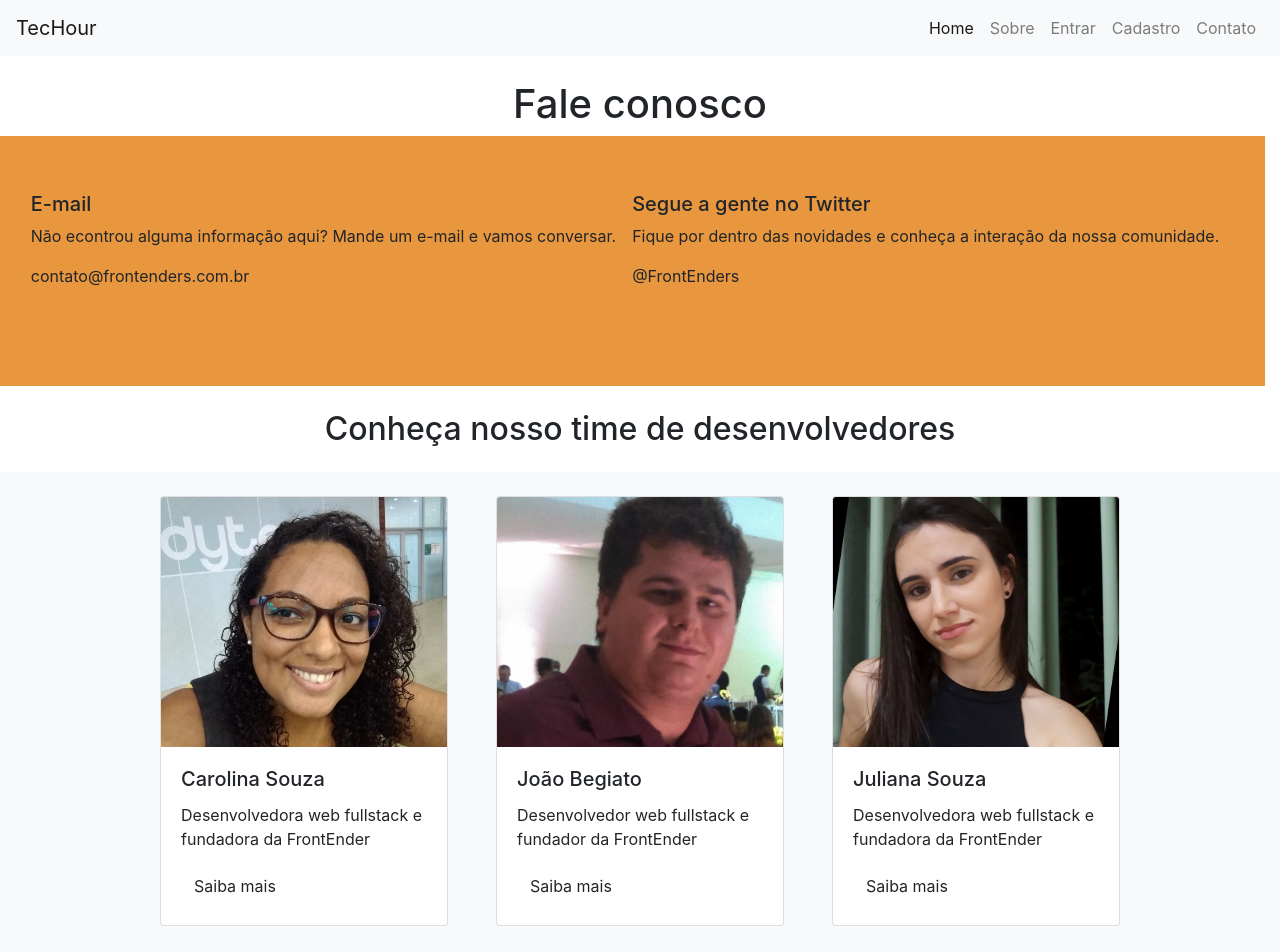
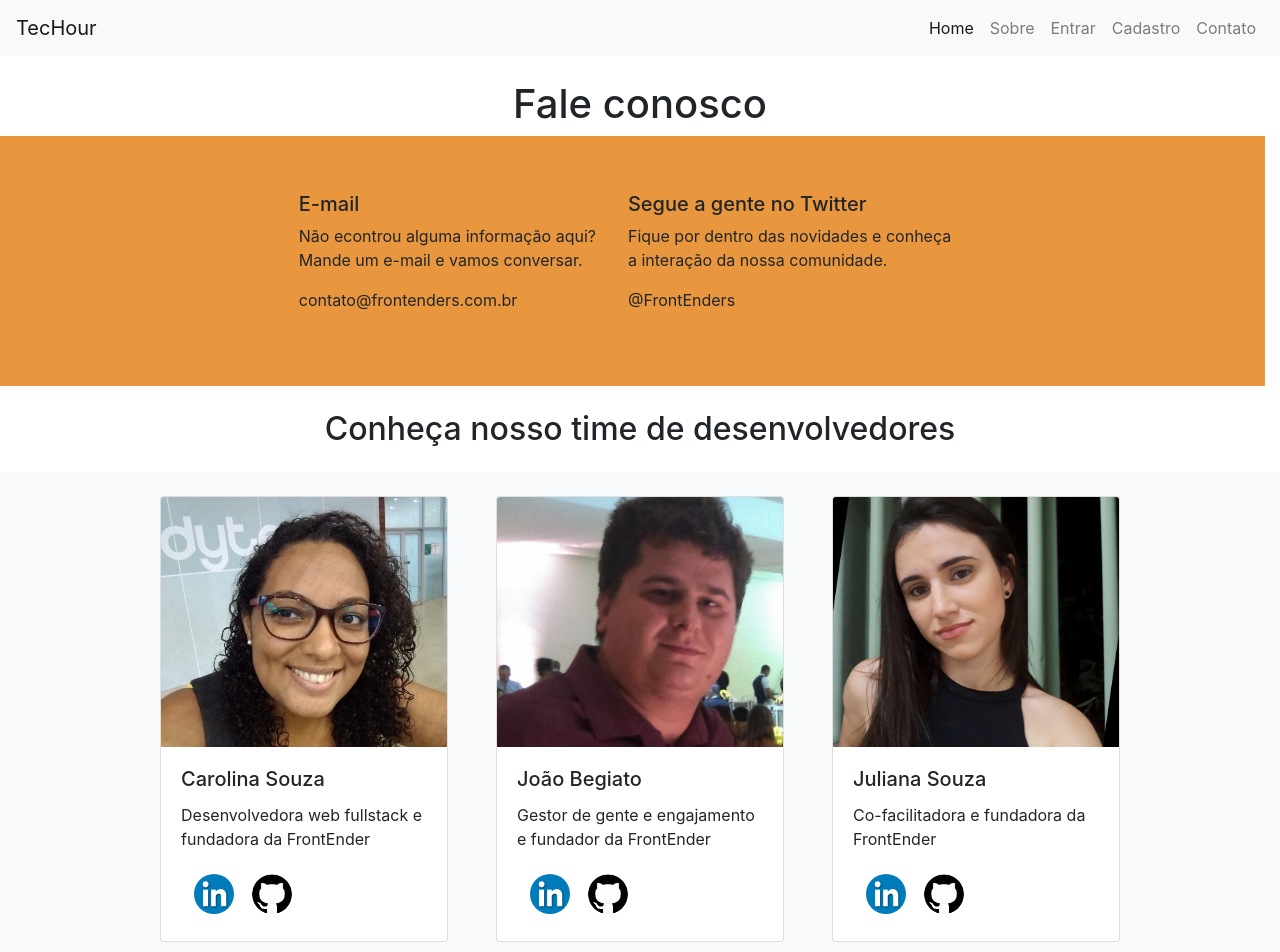
Before and after one commit to Joao-P-G-Begiato/techour, a plain HTML site: page contato.html in a window 1280 px wide. Shown: the top 952 px of the page. Drawn offline with nearby package versions, Linux system fonts and the light colour scheme.

Commit message:
alterações nas páginas recupera e contato (html/jS/css)

```diff
--- a/contato.html
+++ b/contato.html
@@ -29,14 +29,14 @@
         <main>
             <h1 class="txt-titulo row justify-content-center mt-4">Fale conosco</h1>
             <div class="nossasredes row justify-content-center container-fluid">
-                <article class="redes p-2 mt-5">
+                <article class="redes p-2 pr-3 mt-5">
                     <h5>E-mail</h5>
-                    <p>Não econtrou alguma informação aqui? Mande um e-mail e vamos conversar.</p>
+                    <p>Não econtrou alguma informação aqui?<br> Mande um e-mail e vamos conversar.</p>
                     contato@frontenders.com.br
                 </article>
-                <article class="redes p-2 mt-5">
+                <article class="redes p-2 pl-3 mt-5">
                     <h5>Segue a gente no Twitter</h5>
-                    <p>Fique por dentro das novidades e conheça a interação da nossa comunidade.</p>
+                    <p>Fique por dentro das novidades e conheça<br> a interação da nossa comunidade.</p>
                     @FrontEnders
                 </article>
             </div>
@@ -44,38 +44,51 @@
             <section class="caixa-principal container-fluid bg-light" id="criadores">
                 <div class="row justify-content-center">
             <article class="card borda-cor-especial card-largura p-0 m-4 col-12 col-md-4">
-                <img src="./src/img_contato/carolinasouza.jpg" class="card-img-top card-posicao-imagem" alt="tigela com salada de vegetais estilo oriental, vista de cima">
+                <img src="./src/img_contato/carolinasouza.jpg" class="card-img-top card-posicao-imagem" alt="#">
                 <div class="card-body">
                   <h5 class="card-title">Carolina Souza</h5>
                   <p class="card-text">Desenvolvedora web fullstack e fundadora da FrontEnder</p>
-                  <a href="https://www.linkedin.com/in/carolina-souza-ti/" class="btn botao-cor-especial" target="_blank">Saiba mais</a>
+                 <a href="https://www.linkedin.com/in/carolina-souza-ti/" class="btn botao-cor-especial" target="_blank"><img class="imagem-linkedin" src="./src/img_contato/linkedinicon.jpg" alt=""></a>
+
+                 <a href="https://github.com/carolinadesouzasilva" class="btn-github" target="_blank"><img class="imagem-github" src="./src/img_contato/githubicon.png" alt=""></a>
+
+
                 </div>
               </article>
 
               <article class="card borda-cor-especial card-largura p-0 m-4 col-12 col-md-4">
-                <img src="./src/img_contato/joaobegiato.jpg" class="card-img-top card-posicao-imagem" alt="tigela com salada de vegetais estilo oriental, vista de cima">
+                <img src="./src/img_contato/joaobegiato.jpg" class="card-img-top card-posicao-imagem" alt="#">
                 <div class="card-body">
                   <h5 class="card-title">João Begiato</h5>
-                  <p class="card-text">Desenvolvedor web fullstack e fundador da FrontEnder</p>
-                  <a href="https://www.linkedin.com/in/joaopgbegiato/" class="btn botao-cor-especial" target="_blank">Saiba mais</a>
+                  <p class="card-text">Gestor de gente e engajamento e fundador da FrontEnder</p>
+                 <a href="https://www.linkedin.com/in/joaopgbegiato/" class="btn botao-cor-especial" target="_blank"><img class="imagem-linkedin" src="./src/img_contato/linkedinicon.jpg" alt=""></a>
+
+                 <a href="https://github.com/Joao-P-G-Begiato" class="btn-github" target="_blank"><img class="imagem-github" src="./src/img_contato/githubicon.png" alt=""></a>
                 </div>
               </article>
 
               <article class="card borda-cor-especial card-largura p-0 m-4 col-12 col-md-4">
-                <img src="./src/img_contato/julianasouza.jfif" class="card-img-top card-posicao-imagem" alt="tigela com salada de vegetais estilo oriental, vista de cima">
+                <img src="./src/img_contato/julianasouza.jfif" class="card-img-top card-posicao-imagem" alt="#">
                 <div class="card-body">
                   <h5 class="card-title">Juliana Souza</h5>
-                  <p class="card-text">Desenvolvedora web fullstack e fundadora da FrontEnder</p>
-                  <a href="https://www.linkedin.com/in/julianaha/" class="btn botao-cor-especial" target="_blank">Saiba mais</a>
+                  <p class="card-text">Co-facilitadora e fundadora da FrontEnder</p>
+                <a href="https://www.linkedin.com/in/julianaha/" class="btn botao-cor-especial" target="_blank"><img class="imagem-linkedin" src="./src/img_contato/linkedinicon.jpg" alt=""></a>
+
+                <a href="https://github.com/Julianaha" class="btn-github" target="_blank"><img class="imagem-github" src="./src/img_contato/githubicon.png" alt=""></a>
+
                 </div>
               </article>
 
               <article class="card borda-cor-especial card-largura p-0 m-4 col-12 col-md-4">
-                <img src="./src/img_contato/rafaeljordao.jpeg" class="card-img-top card-posicao-imagem" alt="tigela com salada de vegetais estilo oriental, vista de cima">
+                <img src="./src/img_contato/rafaeljordao.jpeg" class="card-img-top card-posicao-imagem" alt="#">
                 <div class="card-body">
                   <h5 class="card-title">Rafael Jordão</h5>
-                  <p class="card-text">Desenvolvedor web fullstack e fundador da FrontEnder</p>
-                  <a href="https://www.linkedin.com/in/rafaelljordao/" class="btn botao-cor-especial" target="_blank">Saiba mais</a>
+                  <p class="card-text">Gestor de conhecimento e fundador da FrontEnder</p>
+                 <a href="https://www.linkedin.com/in/rafaelljordao/" class="btn botao-cor-especial" target="_blank"><img class="imagem-linkedin" src="./src/img_contato/linkedinicon.jpg" alt=""></a>
+
+                <a href="https://github.com/rafaelljordao" class="btn-github" target="_blank"><img class="imagem-github" src="./src/img_contato/githubicon.png" alt=""></a>
+
+
                 </div>
               </article>
             </div>
--- a/css/contato.css
+++ b/css/contato.css
@@ -4,7 +4,6 @@
 
 .card-posicao-imagem {
     object-fit: cover;
-  /*  object-position: 0 80%; */
     height: 250px;
 }
 
@@ -13,10 +12,19 @@
 }
 
 .nossasredes {
-   /* margin-top: 100px;
-    margin-bottom: 50px;*/
     object-fit: cover;
-  /*  object-position: 0 80%; */
     height: 250px;
     background-color: #e9973e;
 }
+
+.imagem-linkedin {
+  border-radius: 50%;
+  width: 40px;
+  height: 40px;
+}
+
+.imagem-github {
+  border-radius: 50%;
+  width: 40px;
+  height: 40px;
+}
--- a/js/recupera.js
+++ b/js/recupera.js
@@ -11,7 +11,7 @@
 
  function guardar(){
     let mensagem = document.querySelector('#mensagemvalidacao');
-    mensagem.innerHTML = 'Enviou'
+    mensagem.innerHTML = 'Enviado com sucesso! Acesse o link para recuperação de senha enviado para o seu e-mail.'
   // return mensagem;
 
  }
```
Also changed, not shown: css/recupera.css (+9 -0 lines), recupera.html (+2 -4 lines), src/img_contato/githubicon.png (added), src/img_contato/linkedinicon.jpg (added).
